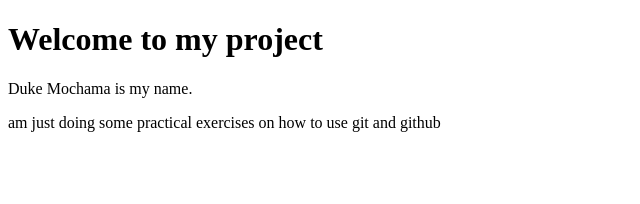
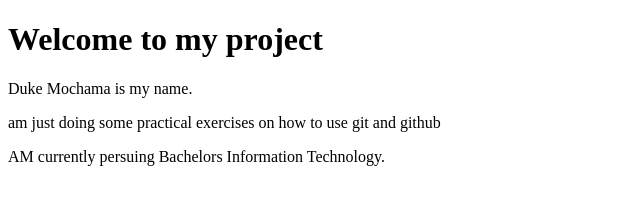
Before and after one commit to DukeMochama2022/myproject, a plain HTML site: page index.html in a window 1280 px wide. Shown: the whole page, without its empty margins (0-640 px from the left). Drawn offline with Linux system fonts and the light colour scheme.

Commit message:
Added paragraph

```diff
--- a/index.html
+++ b/index.html
@@ -10,5 +10,6 @@
     <h1>Welcome to my project</h1>
     <p>Duke Mochama is my name.</p>
     <p>am just doing some practical exercises on how to use git and github</p>
+    <p>AM currently persuing Bachelors Information Technology.</p>
   </body>
 </html>
```
